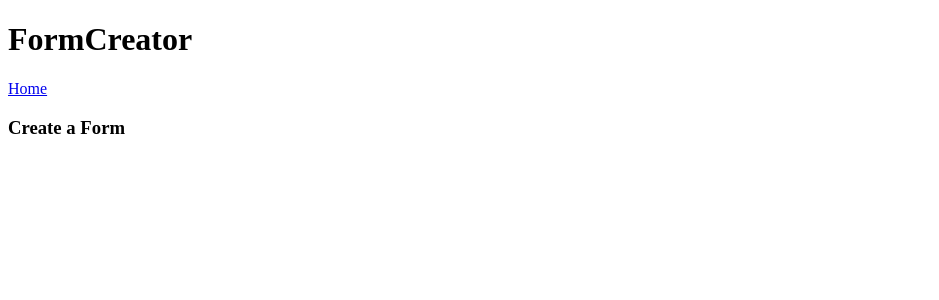
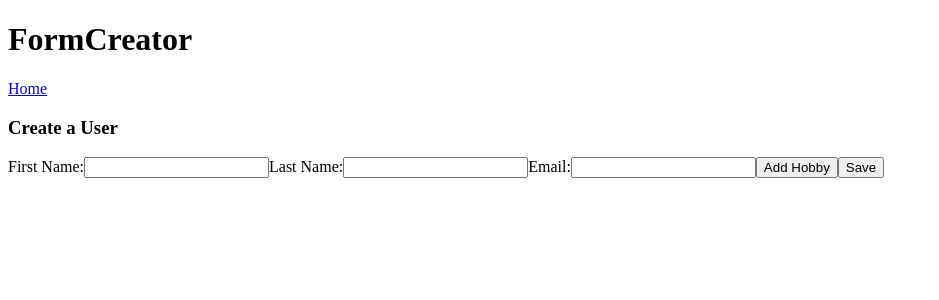
Before and after one commit to AlexanderSkow/dynamic-form, an Angular app in the folder ui/: page /create-form in a window 1280 px wide. Shown: the top 300 px of the page, without its empty margins (0-939 px from the left). Built offline with nearby package versions, Linux system fonts and the light colour scheme.

Commit message:
Feat: added display for dynamic form array

```diff
--- a/ui/src/app/features/dynamic-form/form.html
+++ b/ui/src/app/features/dynamic-form/form.html
@@ -1 +1,24 @@
-<h3>Create a Form</h3>
+<h3>Create a User</h3>
+
+<form [formGroup]="userForm">
+  <label for="first-name">First Name:</label>
+  <input id="first-name" type="text" value="{{ userForm.get('firstName')?.value }}">
+
+  <label for="last-name">Last Name:</label>
+  <input id="last-name" type="text" value="{{ userForm.get('lastName')?.value }}">
+
+  <label for="email">Email:</label>
+  <input id = email type="email" value="{{ userForm.get('email')?.value }}">
+
+  @for(hobby of hobbies.controls; track $index; let i = $index) {
+    <div>
+      <label for="hobby-{{ i }}">Hobby:</label>
+      <input id="{{ i }}" type="text" value="{{ hobby.value }}">
+      <button type="button">Remove Hobby</button>
+    </div>
+  }
+
+  <button>Add Hobby</button>
+
+  <button type="submit">Save</button>
+</form>
--- a/ui/src/app/features/dynamic-form/form.ts
+++ b/ui/src/app/features/dynamic-form/form.ts
@@ -1,5 +1,5 @@
-import { Component } from "@angular/core";
-import { ReactiveFormsModule, FormArray, FormGroup, FormControl } from "@angular/forms";
+import { Component, inject, OnInit } from "@angular/core";
+import { ReactiveFormsModule, FormArray, FormGroup, FormControl, FormBuilder } from "@angular/forms";
 
 @Component({
   selector: 'dynamic-form',
@@ -7,6 +7,21 @@ import { ReactiveFormsModule, FormArray, FormGroup, FormControl } from "@angular
   templateUrl: 'form.html',
   styleUrl: './../../app.css',
 })
-export class DynamicForm {
+export class DynamicForm implements OnInit {
+  private formBuilder = inject(FormBuilder);
 
+  userForm = this.formBuilder.group({
+    firstName: '',
+    lastName: '',
+    email: '',
+    hobbies: this.formBuilder.array([]),
+  });
+
+  get hobbies() {
+    return this.userForm.get('hobbies') as FormArray;
+  }
+
+  ngOnInit() {
+    // console.log(this.userForm.controls);
+  }
 }
```
